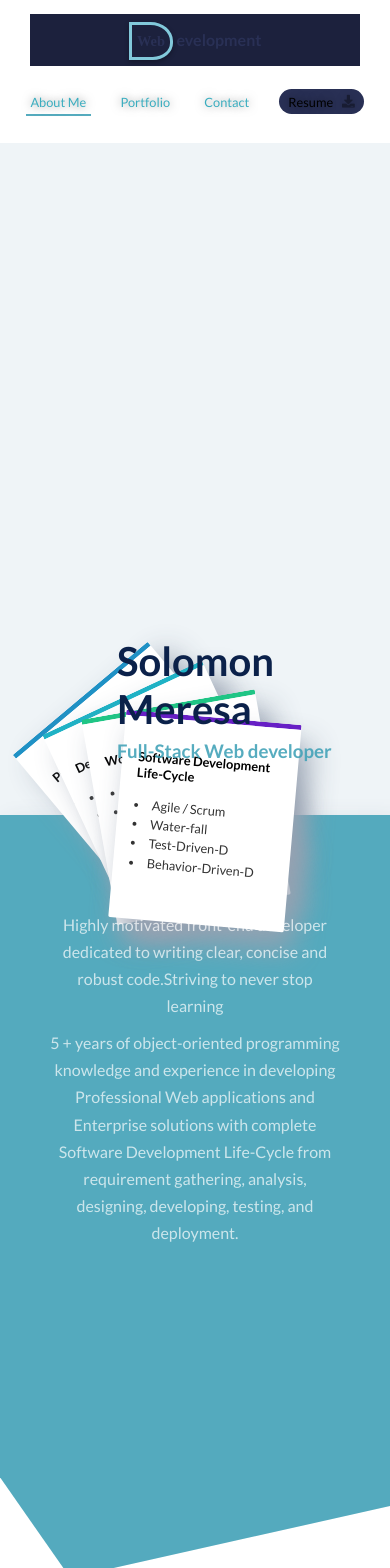
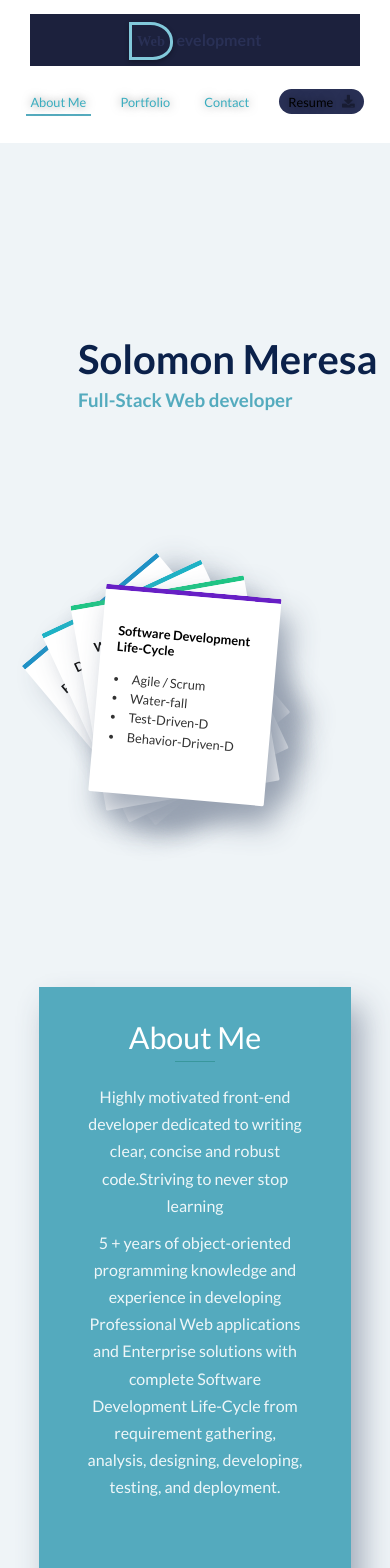
Before and after one commit to solomonalem/reactpo, a React (Create React App) app: page / in a window 390 px wide. Shown: the top 1568 px of the page. Built offline with nearby package versions, Linux system fonts and the light colour scheme; a web font is replaced by a local one.

Commit message:
adds responsiveness for about page

```diff
--- a/src/components/Project/index.js
+++ b/src/components/Project/index.js
@@ -42,7 +42,7 @@ function Project(){
             {projects.map((project) => (
                 <>
                 <div className={`project project-${project.name}`} key={project.name}>
-                    <a href={`${project.liveLink}`} target="_blank" className="project-img" data-aos="fade-right"   data-aos-once="true"  > </a>
+                    <div  className="project-img" data-aos="fade-right"   data-aos-once="true"  > </div>
                     <div className="project-info" data-aos-once="true" data-aos="fade-left">
                         <h4 data-aos-once="true" data-aos="slide-up">{project.name}</h4>
                         <p>{project.description}</p>
--- a/src/index.css
+++ b/src/index.css
@@ -186,7 +186,6 @@ nav .navbar-items ul li a:hover {
   transform: rotate3d(0, 0, 0, 45deg);
 }
 
-
 .card h4 {
   padding-bottom: 1rem;
   font-size: 0.8rem;
@@ -218,7 +217,7 @@ nav .navbar-items ul li a:hover {
 .about-bio p {
   line-height: 1.7;
   padding: 0.3rem 1rem;
-  opacity: 0.7;
+  opacity: 0.9;
   color: white;
 }
 
@@ -688,6 +687,23 @@ h2:after {
 }
 
 /* ============================  MEDIA QUERY ============================================================= */
+@media screen and (min-width: 1400px) {
+  body {
+    font-size: 19px;
+  }
+  .about-bio {
+    width: 30%;
+  }
+  .skills {
+    padding-top: 14rem;
+  }
+}
+@media screen and (min-width: 1700px) {
+  body {
+    font-size: 22px;
+  }
+}
+
 @media screen and (max-width: 1280px) {
   .about-bio {
     width: 36%;
@@ -716,7 +732,6 @@ h2:after {
   }
   .skills {
     height: 100vh;
-    padding: 1rem 8rem;
   }
   .tech {
     width: 100%;
@@ -746,7 +761,7 @@ h2:after {
   }
   .project-info {
     height: 30%;
-
+    padding-top: 3rem;
     width: 100%;
   }
   .project-info span {
@@ -758,7 +773,7 @@ h2:after {
 @media screen and (max-width: 970px) {
   .about-bio {
     width: 46%;
-    margin-top: -13rem;
+    margin-top: -2rem;
     margin-right: 0rem;
     padding: 2rem 1rem;
   }
@@ -782,8 +797,7 @@ h2:after {
   }
 
   .skills {
-    height: 100vh;
-    padding: 1rem 10rem;
+    height: 160vh;
   }
   .tech {
     width: 100%;
@@ -828,26 +842,36 @@ h2:after {
   nav .navbar-items ul li a {
     margin-right: 0.9rem;
   }
-  .about-bio {
-    text-align: center;
-    margin-top: -7.5rem;
-  }
+
   .contact {
     text-align: center;
     margin-top: -7.5rem;
   }
   .about {
-    padding: 2rem 3rem;
+    display: block;
+    align-items: center;
+    height: 160vh;
+    padding: 0rem;
   }
-  .hero-body {
+  .hero {
+    height: 50%;
+  }
+  .about-bio {
+    text-align: center;
+    /* margin-top: -12rem; */
+    margin: auto;
+    width: 44%;
+  }
+  .cards {
+    position: absolute;
     width: 12rem;
     height: 12rem;
-    top: 20%;
-    left: 19%;
+    top: 10%;
+    left: 15%;
   }
   .hero-subtitle {
-    top: 59%;
-    left: 20%;
+    top: 19%;
+    left: 56%;
   }
   .skills {
     min-height: 150vh;
@@ -882,16 +906,7 @@ h2:after {
     height: 100vh;
     padding: 2rem;
   }
-  .hero-body {
-    width: 12rem;
-    height: 12rem;
-    top: 20%;
-    left: 11%;
-  }
-  .hero-subtitle {
-    top: 59%;
-    left: 13%;
-  }
+
   section {
     padding: 8rem 3rem;
   }
@@ -917,15 +932,11 @@ h2:after {
     padding: 0.3rem;
   }
   .about {
-    display: block;
-    align-items: center;
-    height: 160vh;
+    height: 200vh;
+  }
 
-    padding: 0rem;
-  }
   .about-bio {
-    width: 100vw;
-    height: 90vh;
+    width: 65%;
     bottom: 0 !important;
     padding: 2rem;
   }
@@ -942,20 +953,20 @@ h2:after {
   }
 
   .hero {
-    height: 90vh;
     width: 35%;
   }
-  .hero-body {
-    width: 12rem;
-    height: 12rem;
-    top: 15%;
-    left: 19%;
+  .cards {
+    position: absolute;
+    top: 19%;
+    left: 29%;
   }
   .hero-subtitle {
-    top: 21%;
-    left: 60%;
+    top: 11%;
+    left: 20%;
   }
-
+  .skills {
+    padding-top: 6rem;
+  }
   section {
     padding: 8rem 3rem;
   }
@@ -1030,8 +1041,8 @@ h2:after {
   }
 
   .skills {
-    height: 200vh;
-    padding: 1rem 5rem;
+    height: 250vh;
+    padding: 8rem 5rem;
   }
 
   .tech-item {
@@ -1061,11 +1072,9 @@ h2:after {
   }
 }
 @media screen and (max-width: 495px) {
-  .about {
-    height: 160vh;
-  }
   .about-bio {
     padding: 2rem;
+    width: 80%;
   }
   .contact {
     padding: 2rem;
@@ -1074,25 +1083,13 @@ h2:after {
     margin: 1rem 1rem;
   }
 
-  .hero-body {
-    width: 12rem;
-    height: 12rem;
-    top: 13%;
-    left: 26%;
-  }
-  .hero-subtitle {
-    top: 34%;
-    left: 30%;
-  }
   .skills {
-    height: 200vh;
-    padding: 1rem 3rem;
   }
   .tech {
     width: 100%;
   }
   .tech-item {
-    min-width: 58%;
+    min-width: 68%;
   }
 
   .project {
@@ -1115,10 +1112,11 @@ h2:after {
 }
 @media screen and (max-width: 400px) {
   .about {
-    height: 170vh;
+    height: 200vh;
   }
-  .hero {
-    /* height:90vh; */
+  .cards {
+    top: 22%;
+    left: 10%;
   }
   .about-bio {
     height: 110vh;
@@ -1126,7 +1124,9 @@ h2:after {
   .contact {
     height: 100vh;
   }
-
+  .skills {
+    padding: 8rem 2rem;
+  }
   .contact-form {
     margin: 1rem 0rem;
   }
@@ -1143,10 +1143,6 @@ h2:after {
     border-radius: 1rem;
     background-color: rgb(41, 48, 85);
     padding: 0.3rem 0.6rem;
-  }
-  .skills {
-    height: 200vh;
-    padding: 1rem 3rem;
   }
   .tech {
     width: 100%;
@@ -1169,6 +1165,7 @@ h2:after {
   .project-info {
     height: 30%;
     /* padding: 1rem .8rem; */
+    padding-bottom: 1rem;
   }
   .project-info span {
     padding: 0.3rem;
@@ -1185,16 +1182,7 @@ h2:after {
   .about {
     height: 185vh;
   }
-  .hero-body {
-    width: 12rem;
-    height: 12rem;
-    top: 13%;
-    left: 16%;
-  }
-  .hero-subtitle {
-    top: 34%;
-    left: 20%;
-  }
+
   .contact {
     height: 110vh;
     padding: 0.9rem;
@@ -1204,14 +1192,14 @@ h2:after {
     padding-top: 2rem;
   }
   .skills {
-    height: 200vh;
-    padding: 1rem 1rem;
+    height: 240vh;
+    padding: 8rem 1rem;
   }
   .tech {
     width: 100%;
   }
   .tech-item {
-    min-width: 88%;
+    width: 88%;
     margin: 1rem;
   }
   .projects {
```
Also changed, not shown: 1 other file (tests, documents, lock files or other folders).
